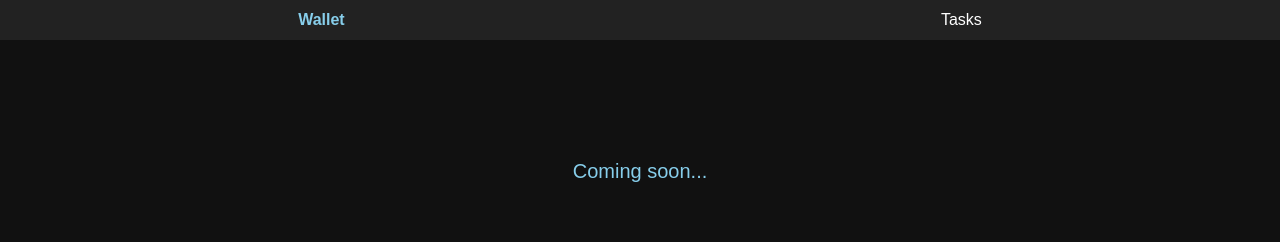
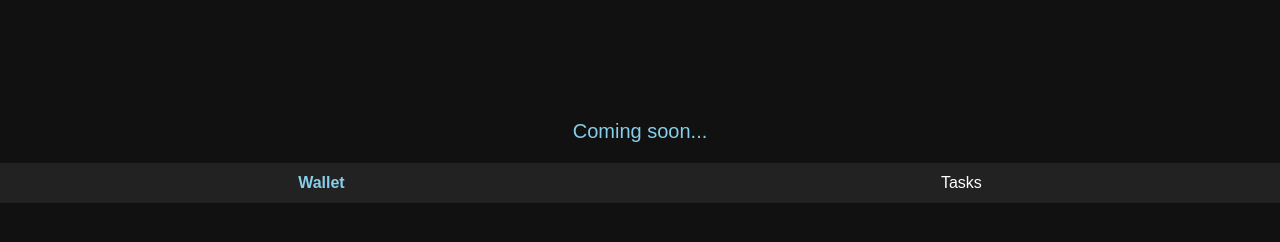
Before and after one commit to Ankitmt0011/Nad-, a plain HTML site: page index.html in a window 1280 px wide. Drawn offline with Linux system fonts and the light colour scheme.

Commit message:
index.html

```diff
--- a/index.html
+++ b/index.html
@@ -7,11 +7,7 @@
   <link rel="stylesheet" href="style.css" />
 </head>
 <body>
-  <div id="app">
-    <div id="tabs">
-      <button id="walletTab" class="tab active">Wallet</button>
-      <button id="tasksTab" class="tab">Tasks</button>
-    </div>
+
 
     <div id="walletSection" class="section">
       <div class="center-text">Coming soon...</div>
@@ -68,6 +64,14 @@
       </div>
     </div>
   </div>
+   <div id="tabs">
+      <button id="walletTab" class="tab active">Wallet</button>
+      <button id="tasksTab" class="tab">Tasks</button>
+    </div>
+  </div>
+
+  <script src="script.js"></script>
+</body>
 
   <script src="script.js"></script>
 </body>
```
